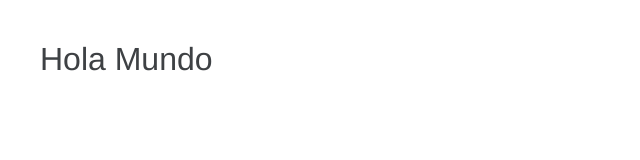
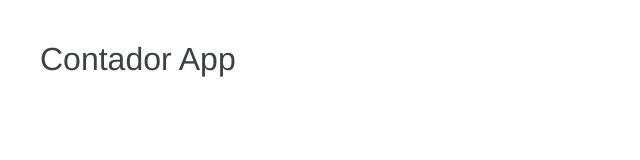
Before and after one commit to j-espejo/angular-intro, an Angular app: page / in a window 1280 px wide. Shown: the top 160 px of the page, without its empty margins (0-640 px from the left). Built offline with nearby package versions, Linux system fonts and the light colour scheme.

Commit message:
App Component

```diff
--- a/src/app/app.component.html
+++ b/src/app/app.component.html
@@ -1 +1 @@
-<h1>Hola Mundo</h1>
+<h1>{{ title }}</h1>
--- a/src/app/app.component.ts
+++ b/src/app/app.component.ts
@@ -5,5 +5,5 @@ import { Component } from '@angular/core';
   templateUrl: 'app.component.html',
 })
 export class AppComponent {
-  title = 'intro-angular';
+  title: string = 'Contador App';
 }
```
